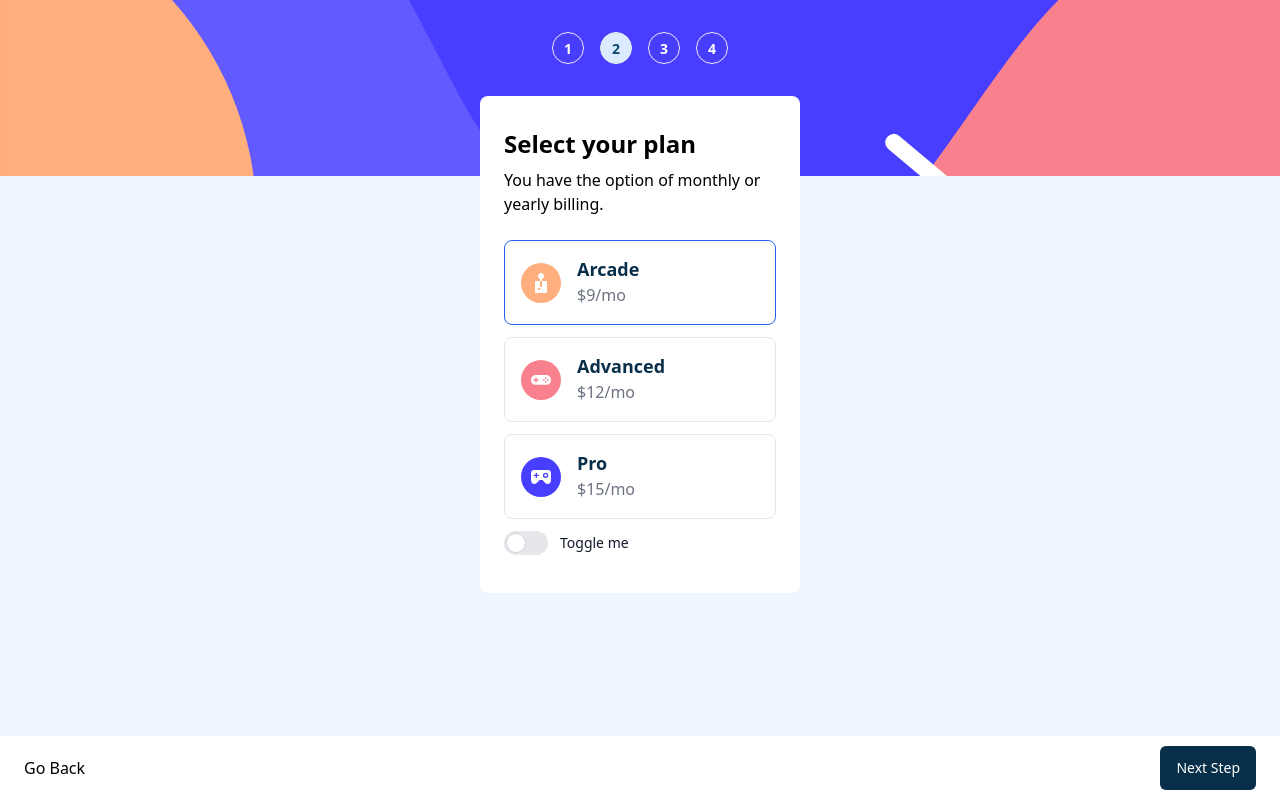
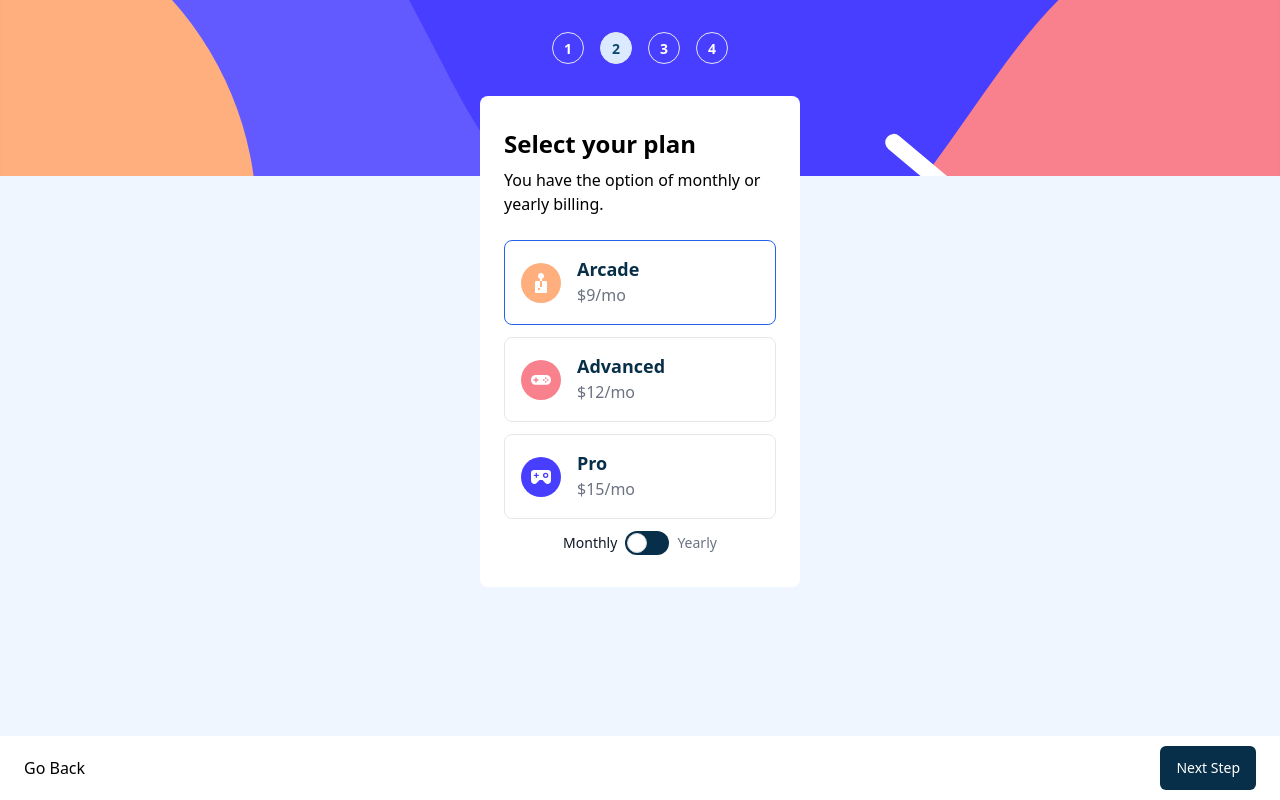
Before and after one commit to waldekglaz/fem-form-component, a React (Vite) app: page /plan in a window 1280 px wide. Built offline with nearby package versions, Linux system fonts and the light colour scheme.

Commit message:
Toggler refactor

```diff
--- a/src/components/AddOns.tsx
+++ b/src/components/AddOns.tsx
@@ -1,33 +1,39 @@
-import BottomNav from './shared/BottomNav'
-import { Link, useNavigate, useSearchParams } from 'react-router-dom'
-import Card from './shared/Card'
-import Form from './shared/Form'
-import Heading from './shared/Heading'
+import { BottomNav, Card, Form, Heading, AddOnField, ButtonNext } from './shared'
+import { Link, useNavigate } from 'react-router-dom'
 import { useForm } from 'react-hook-form'
 import { useDispatch, useSelector } from 'react-redux'
-import { setOnlineService, setLargerStorage, setCustomProfile, setAAA } from '../rootSlice'
-import AddOnField from './shared/AddOnField'
-import { store } from '../store'
-const addOns = [
-  { name: 'Online service', label: 'onlineService', description: 'Access to multiplayer games', monthlyCost: 1, anuallyCost: 10 },
-  { name: 'Larger storage', label: 'largerStorage', description: 'Extra 1TB of cloud save', monthlyCost: 2, anuallyCost: 20 },
-  { name: 'Customizable profile', label: 'customizableProfile', description: 'Custom theme on your profile', monthlyCost: 2, anuallyCost: 20 },
-]
+import { setOnlineService, setLargerStorage, setCustomProfile } from '../rootSlice'
+import { addOns } from '../data'
+
+interface RootState {
+  onlineService: {
+    isChosen: boolean
+  }
+  largerStorage: {
+    isChosen: boolean
+  }
+  customizableProfile: {
+    isChosen: boolean
+    value: number
+  }
+  isMonthly: boolean
+}
+
 const AddOnes = () => {
   const dispatch = useDispatch()
-  const onlineService = useSelector((state) => state.onlineService.isChosen)
-  const largerStorage = useSelector((state) => state.largerStorage.isChosen)
-  const customizableProfile = useSelector((state) => state.customizableProfile.isChosen)
-  const isMonthly = useSelector((state) => state.isMonthly)
+  const onlineService = useSelector((state: RootState) => state.onlineService.isChosen)
+  const largerStorage = useSelector((state: RootState) => state.largerStorage.isChosen)
+  const customizableProfile = useSelector((state: RootState) => state.customizableProfile.isChosen)
+  const isMonthly = useSelector((state: RootState) => state.isMonthly)
   const { register, handleSubmit } = useForm({ defaultValues: { onlineService, largerStorage, customizableProfile } })
   const navigate = useNavigate()
+
+  const renderAddons = addOns.map((addon) => <AddOnField key={addon.label} register={register(addon.label)} label={addon.label} title={addon.name} description={addon.description} cost={isMonthly ? `+${addon.monthlyCost}/mo` : `+${addon.anuallyCost}/yr`} />)
   return (
     <Card>
       <Heading title="Pick add-ons" description="Add-ons help enhance your gaming experience." />
       <Form
         onSubmit={handleSubmit((data) => {
-          console.log(data)
-
           dispatch(setOnlineService({ isChosen: data.onlineService, value: isMonthly ? (data.onlineService ? addOns[0].monthlyCost : 0) : data.onlineService ? addOns[0].anuallyCost : 0 }))
           dispatch(setLargerStorage({ isChosen: data.largerStorage, value: isMonthly ? (data.largerStorage ? addOns[1].monthlyCost : 0) : data.largerStorage ? addOns[1].anuallyCost : 0 }))
           dispatch(setCustomProfile({ isChosen: data.customizableProfile, value: isMonthly ? (data.customizableProfile ? addOns[2].monthlyCost : 0) : data.customizableProfile ? addOns[2].anuallyCost : 0 }))
@@ -35,16 +41,11 @@ const AddOnes = () => {
           navigate('/summary')
         })}
       >
-        {addOns.map((addon) => (
-          <AddOnField key={addon.label} register={register(addon.label)} label={addon.label} title={addon.name} description={addon.description} cost={isMonthly ? `+${addon.monthlyCost}/mo` : `+${addon.anuallyCost}/yr`} />
-        ))}
+        {renderAddons}
 
         <BottomNav singleItem={false}>
           <Link to="/plan">Go Back</Link>
-
-          <button className="bg-sky-950 text-white text-sm px-4 py-3 rounded-md" type="submit">
-            Next Step
-          </button>
+          <ButtonNext />
         </BottomNav>
       </Form>
     </Card>
--- a/src/components/Home.tsx
+++ b/src/components/Home.tsx
@@ -34,7 +34,7 @@ const Home = () => {
           navigate('/plan')
         })}
       >
-        <FormField error={errors.name?.message} register={register('name', { required: 'This field is required', validate: { matchPattern: (v) => /^[a-zA-Z0-9_]+$/.test(v) || 'Invalid name' } })} inputType="text" fieldName="name" placeholder="e.g. Stephen King" label="Name" />
+        <FormField error={errors.name?.message} register={register('name', { required: 'This field is required', validate: { matchPattern: (v) => /^[a-zA-Z]{4,}(?: [a-zA-Z]+){0,2}$/.test(v) || 'Invalid name' } })} inputType="text" fieldName="name" placeholder="e.g. Stephen King" label="Name" />
         <FormField error={errors.email?.message} register={register('email', { required: 'This field is required', validate: { matchPattern: (v) => /^\w+([.-]?\w+)*@\w+([.-]?\w+)*(\.\w{2,3})+$/.test(v) || 'Invalid email address' } })} inputType="email" fieldName="email" placeholder="e.g. stephenking@lorem.com" label="Email Address" />
         <FormField error={errors.phone?.message} register={register('phone', { required: 'This field is required', validate: { matchPattern: (v) => /^\+?\d{1,4}\s?\(?\d{1,3}\)?[-.\s]?\d{1,4}[-.\s]?\d{1,9}$/.test(v) || 'Invalid phone number' } })} inputType="tel" fieldName="phone" placeholder="e.g. +1 234 567 890" label="Phone Number" />
 
--- a/src/components/Plan.tsx
+++ b/src/components/Plan.tsx
@@ -50,7 +50,10 @@ const Plan = () => {
         })}
       >
         <ul>{renderPlans}</ul>
-        <Toggler handleClick={handleClick} />
+        <div className="text-center">
+          <Toggler handleClick={handleClick} isMonthly={isMonthly} />
+        </div>
+
         <BottomNav singleItem={false}>
           <Link to="/">Go Back</Link>
           <ButtonNext />
--- a/src/components/PlanField.tsx
+++ b/src/components/PlanField.tsx
@@ -1,4 +1,4 @@
-import React from 'react'
+import { UseFormRegister } from 'react-hook-form'
 interface PlanFieldProps {
   register: any
   label: string
--- a/src/components/Summary.tsx
+++ b/src/components/Summary.tsx
@@ -1,20 +1,16 @@
 import { useState } from 'react'
-import Card from './shared/Card'
-import Heading from './shared/Heading'
-import BottomNav from './shared/BottomNav'
+import { Card, Heading, BottomNav } from './shared'
 import { Link } from 'react-router-dom'
 import { store } from '../store'
-import { addOns } from '../data'
 import ConfirmationMessage from './ConfirmationMessage'
 
 const Summary = () => {
-  const [confirmationMsg, setConfirmationMsg] = useState(false)
+  const [confirmationMsg, setConfirmationMsg] = useState<boolean>(false)
   const handleConfirm = () => {
     setConfirmationMsg(true)
   }
   const formData = store.getState()
   const { plan, isMonthly, customizableProfile, largerStorage, onlineService } = formData
-  console.log(formData)
   return (
     <Card>
       {!confirmationMsg && (
--- a/src/components/Toggler.tsx
+++ b/src/components/Toggler.tsx
@@ -1,15 +1,19 @@
 import { MouseEventHandler } from 'react'
 interface TogglerProps {
   handleClick: MouseEventHandler<HTMLInputElement>
+  isMonthly: boolean
 }
 
-const Toggler: React.FC<TogglerProps> = ({ handleClick }) => {
+const Toggler: React.FC<TogglerProps> = ({ handleClick, isMonthly }) => {
   return (
-    <label className="relative inline-flex items-center cursor-pointer">
-      <input onClick={handleClick} type="checkbox" value="" className="sr-only peer" />
-      <div className="w-11 h-6 bg-gray-200 peer-focus:outline-none peer-focus:ring-4 peer-focus:ring-blue-300 dark:peer-focus:ring-blue-800 rounded-full peer dark:bg-gray-700 peer-checked:after:translate-x-full peer-checked:after:border-white after:content-[''] after:absolute after:top-[2px] after:left-[2px] after:bg-white after:border-gray-300 after:border after:rounded-full after:h-5 after:w-5 after:transition-all dark:border-gray-600 peer-checked:bg-blue-600"></div>
-      <span className="ml-3 text-sm font-medium text-gray-900 dark:text-gray-300">Toggle me</span>
-    </label>
+    <div className="flex justify-center items-center">
+      <span className={` text-sm font-medium ${isMonthly ? 'text-gray-900' : 'text-gray-500'}  mr-2`}>Monthly</span>
+      <label className="relative inline-flex items-center cursor-pointer ">
+        <input onClick={handleClick} type="checkbox" value="" className="sr-only peer" />
+        <div className="w-11 h-6 bg-sky-950 peer-focus:outline-none peer-focus:ring-2 peer-focus:ring-sky-700  rounded-full peer  peer-checked:after:translate-x-full peer-checked:after:border-white after:content-[''] after:absolute after:top-[2px] after:left-[2px] after:bg-white after:border-gray-300 after:border after:rounded-full after:h-5 after:w-5 after:transition-all "></div>
+        <span className={`text-sm font-medium ${isMonthly ? 'text-gray-500' : 'text-gray-900'} ml-2`}>Yearly</span>
+      </label>
+    </div>
   )
 }
 
--- a/src/components/shared/AddOnField.tsx
+++ b/src/components/shared/AddOnField.tsx
@@ -1,9 +1,11 @@
+import { UseFormRegister, FieldValue } from 'react-hook-form'
 interface AddOnFieldProps {
-  register: Function
-  label: 'onlineService' | 'largerStorage' | 'customizableProfile'
+  register: UseFormRegister<FieldValue>
+  label: string
   title: string
   description: string
   cost: string
+  value?: number
 }
 
 const AddOnField: React.FC<AddOnFieldProps> = ({ register, label, title, description, cost }) => {
--- a/src/components/shared/ButtonNext.tsx
+++ b/src/components/shared/ButtonNext.tsx
@@ -1,5 +1,3 @@
-import React from 'react'
-
 const ButtonNext = () => {
   return (
     <button className="bg-sky-950 text-white text-sm px-4 py-3 rounded-md" type="submit">
--- a/src/rootSlice.ts
+++ b/src/rootSlice.ts
@@ -1,17 +1,18 @@
 import { createSlice } from '@reduxjs/toolkit'
+const initialState = {
+  name: '',
+  email: '',
+  phoneNumber: '',
+  plan: { name: 'arcade', value: 0 },
+  isMonthly: true,
+  onlineService: { isChosen: false, value: 0 },
+  largerStorage: { isChosen: false, value: 0 },
+  customizableProfile: { isChosen: false, value: 0 },
+}
 
 const rootSlice = createSlice({
   name: 'root',
-  initialState: {
-    name: '',
-    email: '',
-    phoneNumber: '',
-    plan: { name: 'arcade' },
-    isMonthly: true,
-    onlineService: { isChosen: false, monthyCost: 1, anuallyCost: 10 },
-    largerStorage: { isChosen: false, monthyCost: 2, anuallyCost: 20 },
-    customizableProfile: { isChosen: false, monthyCost: 2, anuallyCost: 20 },
-  },
+  initialState,
   reducers: {
     setName: (state, action) => {
       state.name = action.payload
```
